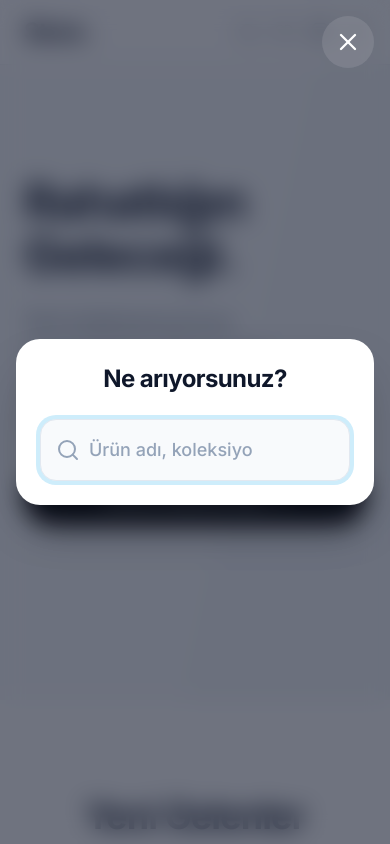
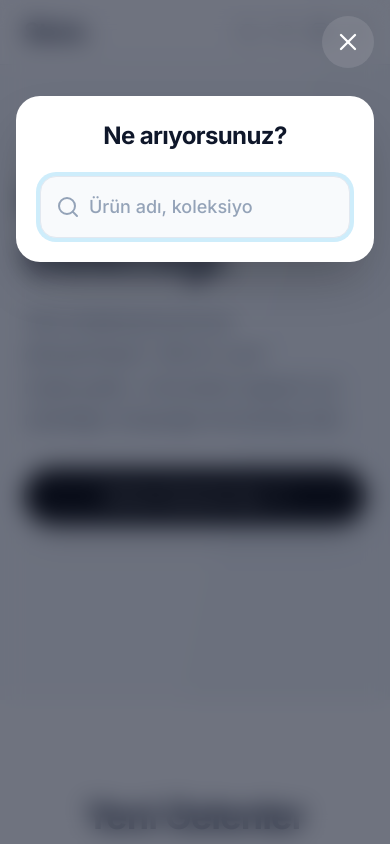
Before and after one commit to aliakpoyraz/mini-e-ticaret, a Next.js app: page / in a window 390 px wide. Both pictures are taken after a click on the button 248 px from the left and 32 px from the top of the page. Shown: the top 844 px of the page. Built offline with nearby package versions, Linux system fonts and the light colour scheme; no server answers; the database is empty.

Commit message:
mobil iyilestirmeleri

```diff
--- a/app/components/Navbar.tsx
+++ b/app/components/Navbar.tsx
@@ -70,6 +70,10 @@ export default function Navbar({
             router.push(`/urunler?q=${encodeURIComponent(searchQuery.trim())}`);
             setIsSearchOpen(false);
             setSearchQuery('');
+            // Klavyeyi kapat
+            if (typeof document !== 'undefined') {
+                (document.activeElement as HTMLElement)?.blur();
+            }
         }
     };
 
@@ -242,7 +246,7 @@ export default function Navbar({
 
                 {/* Arama arayüzü */}
                 {mounted && isSearchOpen && createPortal(
-                    <div className="fixed inset-0 z-[110] flex items-center justify-center p-4 bg-slate-900/60 backdrop-blur-md animate-fade-in">
+                    <div className="fixed inset-0 z-[110] flex items-start pt-24 justify-center p-4 bg-slate-900/60 backdrop-blur-md animate-fade-in md:items-center md:pt-4">
                         <button
                             onClick={() => setIsSearchOpen(false)}
                             className="absolute top-4 right-4 md:top-8 md:right-8 p-3 text-white hover:text-white bg-white/10 hover:bg-white/20 rounded-full transition-colors animate-fade-in"
```
